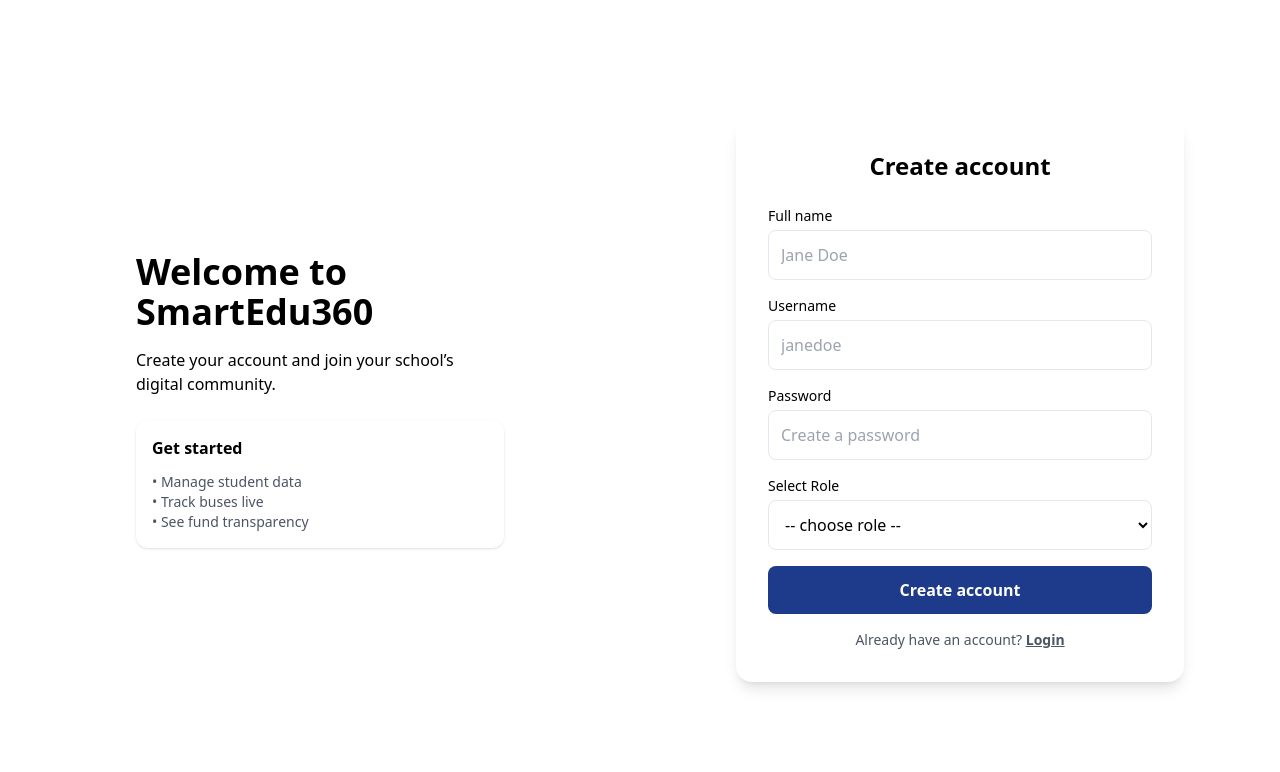
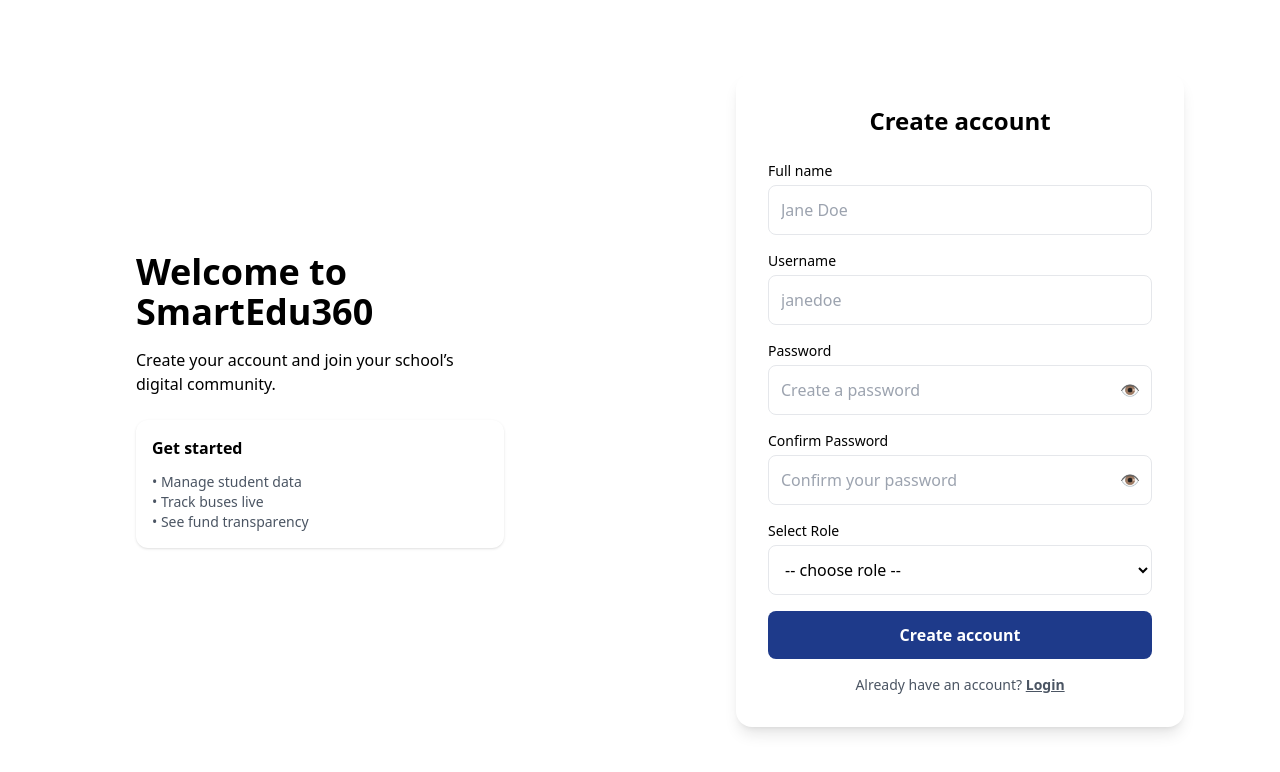
Before and after one commit to Brendatracy-miriti/smart_system, a React app in the folder Frontend/: page /signup in a window 1280 px wide. Shown: the top 772 px of the page. Built offline with nearby package versions, Linux system fonts and the light colour scheme; the HTML template or start-up script is replaced by a standard one.

Commit message:
Added Eye toggle visibility for the password input

```diff
--- a/Frontend/src/pages/Login.jsx
+++ b/Frontend/src/pages/Login.jsx
@@ -11,6 +11,7 @@ export default function Login() {
   const [username, setUsername] = useState("");
   const [password, setPassword] = useState("");
   const [loading, setLoading] = useState(false);
+  const [showPassword, setShowPassword] = useState(false);
 
   const handleSubmit = async (e) => {
     e.preventDefault();
@@ -90,14 +91,23 @@ export default function Login() {
 
             <div>
               <label className="block text-sm font-medium mb-1">Password</label>
+              <div className="relative">
                 <input
-                type="password"
+                  type={showPassword ? "text" : "password"}
                   required
                   value={password}
                   onChange={(e) => setPassword(e.target.value)}
-                className="w-full p-3 border rounded-lg bg-transparent dark:border-gray-600 focus:ring-2 focus:ring-accent"
+                  className="w-full p-3 border rounded-lg bg-transparent dark:border-gray-600 focus:ring-2 focus:ring-accent pr-10"
                   placeholder="Your password"
                 />
+                <button
+                  type="button"
+                  onClick={() => setShowPassword(!showPassword)}
+                  className="absolute right-3 top-1/2 transform -translate-y-1/2 text-gray-500"
+                >
+                  {showPassword ? '🙈' : '👁️'}
+                </button>
+              </div>
             </div>
 
             <button
--- a/Frontend/src/pages/Signup.jsx
+++ b/Frontend/src/pages/Signup.jsx
@@ -10,14 +10,23 @@ export default function Signup() {
   const [name, setName] = useState("");
   const [username, setUsername] = useState("");
   const [password, setPassword] = useState("");
+  const [confirmPassword, setConfirmPassword] = useState("");
   const [role, setRole] = useState("");
   const [loading, setLoading] = useState(false);
+  const [showPassword, setShowPassword] = useState(false);
+  const [showConfirmPassword, setShowConfirmPassword] = useState(false);
 
   const handleSubmit = (e) => {
     e.preventDefault();
     setLoading(true);
 
     try {
+      if (password !== confirmPassword) {
+        setMessage({ type: "error", text: "Passwords do not match!" });
+        setLoading(false);
+        return;
+      }
+
       const existing =
         JSON.parse(localStorage.getItem("smartedu_users")) || [];
 
@@ -126,14 +135,46 @@ export default function Signup() {
               <label className="block text-sm font-medium mb-1">
                 Password
               </label>
+              <div className="relative">
                 <input
-                type="password"
+                  type={showPassword ? "text" : "password"}
                   required
                   value={password}
                   onChange={(e) => setPassword(e.target.value)}
-                className="w-full p-3 border rounded-lg bg-transparent dark:border-gray-600 focus:ring-2 focus:ring-accent"
+                  className="w-full p-3 border rounded-lg bg-transparent dark:border-gray-600 focus:ring-2 focus:ring-accent pr-10"
                   placeholder="Create a password"
                 />
+                <button
+                  type="button"
+                  onClick={() => setShowPassword(!showPassword)}
+                  className="absolute right-3 top-1/2 transform -translate-y-1/2 text-gray-500"
+                >
+                  {showPassword ? '🙈' : '👁️'}
+                </button>
+              </div>
+            </div>
+
+            <div>
+              <label className="block text-sm font-medium mb-1">
+                Confirm Password
+              </label>
+              <div className="relative">
+                <input
+                  type={showConfirmPassword ? "text" : "password"}
+                  required
+                  value={confirmPassword}
+                  onChange={(e) => setConfirmPassword(e.target.value)}
+                  className="w-full p-3 border rounded-lg bg-transparent dark:border-gray-600 focus:ring-2 focus:ring-accent pr-10"
+                  placeholder="Confirm your password"
+                />
+                <button
+                  type="button"
+                  onClick={() => setShowConfirmPassword(!showConfirmPassword)}
+                  className="absolute right-3 top-1/2 transform -translate-y-1/2 text-gray-500"
+                >
+                  {showConfirmPassword ? '🙈' : '👁️'}
+                </button>
+              </div>
             </div>
 
             <div>
```
Lines whose indentation alone changed are shown as unchanged.
